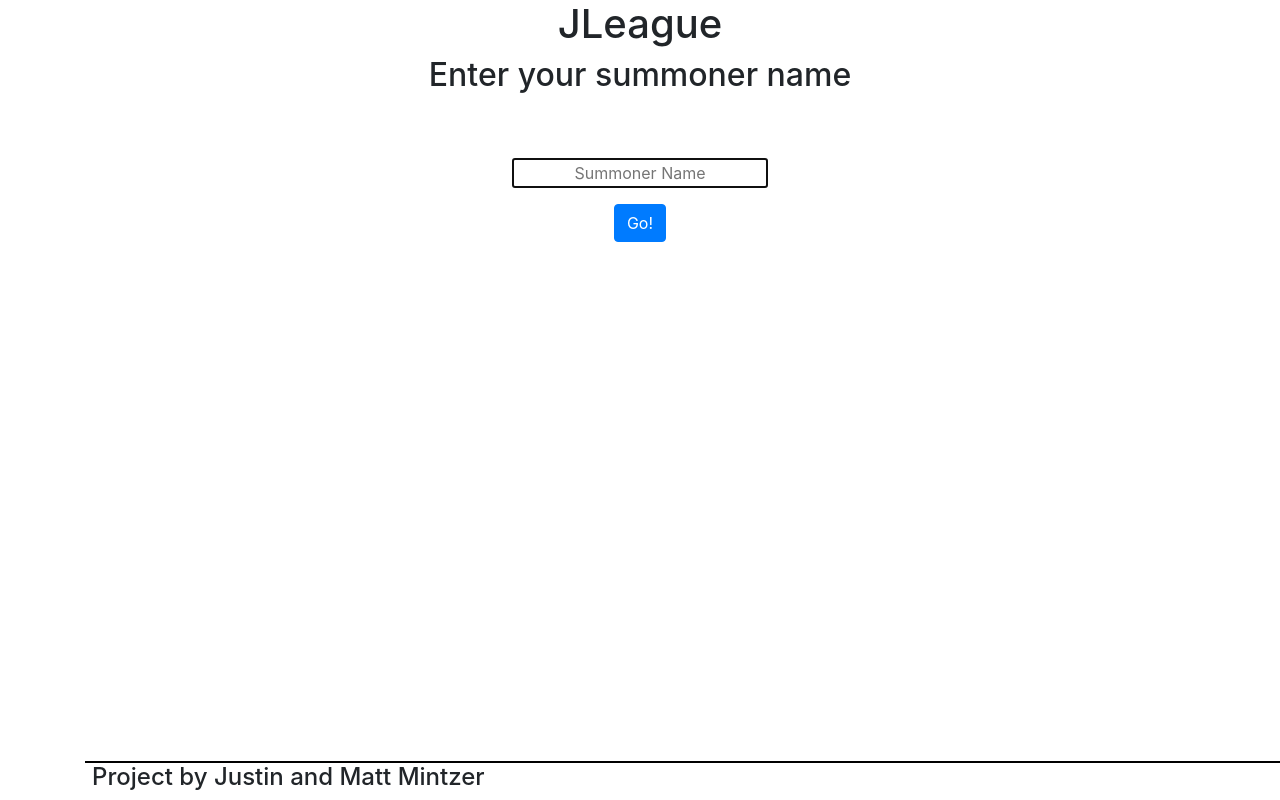
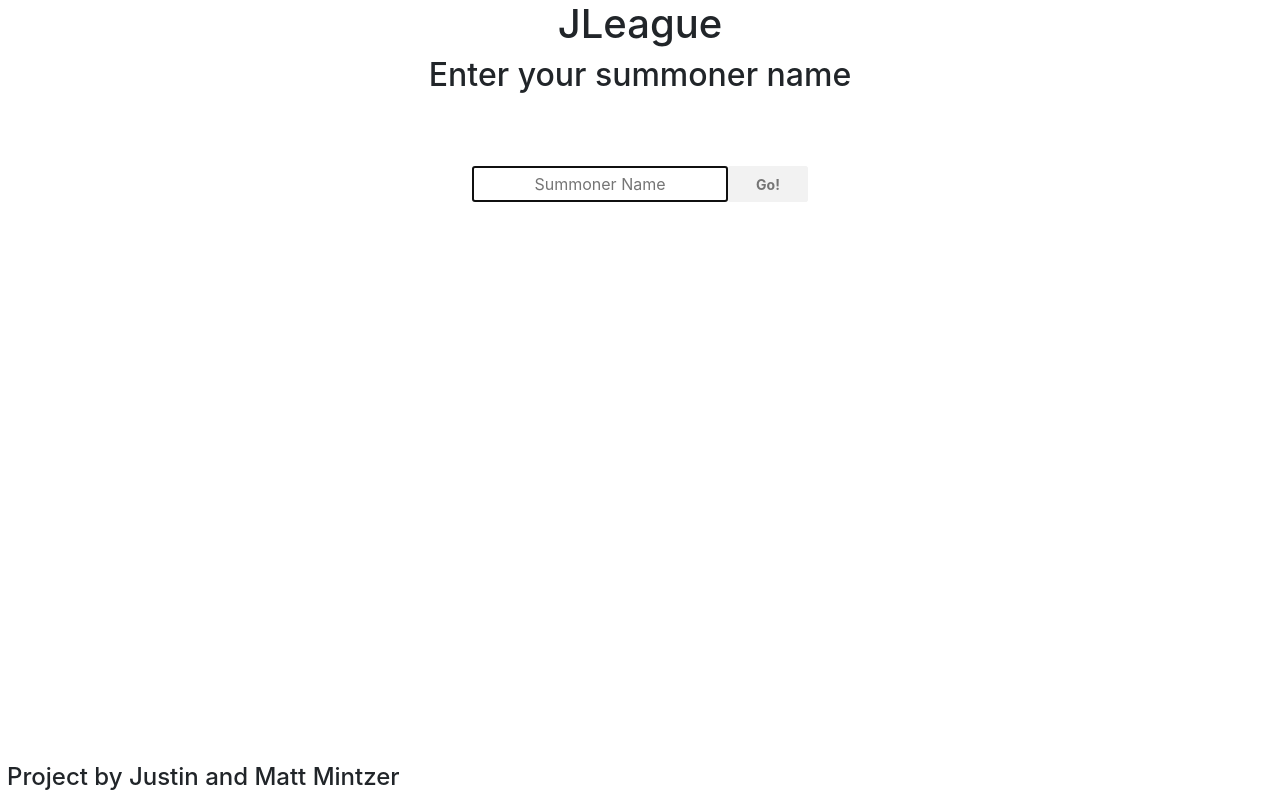
Before and after one commit to MMintzer/JavaScript-Learning, a plain HTML site: page jleague/views/index.html in a window 1280 px wide. Drawn offline with nearby package versions, Linux system fonts and the light colour scheme.

Commit message:
Make pretty search

```diff
--- a/jleague/views/index.html
+++ b/jleague/views/index.html
@@ -1,28 +1,3 @@
-<!-- <html>
-
-<head>
-  <title>JLeague</title>
-  <script>
-  function test() {
-    window.location.href = "/getSummonerByName/test";
-  }
-  </script>
-</head>
-
-<body bgcolor="silver">
-  <table>
-    <tr>
-      <td>Enter a Summoner:</td>
-      <td><input type="input" name="summoner_name" /></td>
-    </tr>
-    <tr>
-      <td></td>
-      <td><button type="button" name="search_summoner" onclick="test()">Search Summoner</button></td>
-    </tr>
-  </table>
-</body>
-</html> -->
-
 <!DOCTYPE html>
 <html lang="en">
   <head>
@@ -39,7 +14,7 @@
     <link rel="stylesheet" href="https://stackpath.bootstrapcdn.com/bootstrap/4.1.1/css/bootstrap.min.css" integrity="sha384-WskhaSGFgHYWDcbwN70/dfYBj47jz9qbsMId/iRN3ewGhXQFZCSftd1LZCfmhktB" crossorigin="anonymous">
 
   </head>
-  <body class='container'>
+  <body class='container-fluid-padding'>
 
       <div id='app' class='center'>
 
@@ -52,11 +27,10 @@
         <div id='main'>
 
           <div id='input-parent'>
-            <!-- summoner name input, and submit button -->
-            <div class="form-group">
+            <div class='input-group'>
               <input id='player-input' placeholder="Summoner Name" maxlength='16' autofocus=autofocus></input>
+              <button type="button" class="btn btn-primary"  id='submit'>Go!</button>
             </div>
-            <button type="button" class="btn btn-primary" id='submit'>Go!</button>
           </div>
 
         </div>
@@ -65,14 +39,18 @@
 
 
     <div id='footer' class='center'>
+      <div='class-container-fluid padding'>
         <div class='row'>
 
           <div class='col-sm-4'>
             <h4>Project by Justin and Matt Mintzer</h4>
           </div>
 
+      </div>
         </div>
+      </div>
     </div>
+
 
   </body>
 </html>
--- a/jleague/views/style.css
+++ b/jleague/views/style.css
@@ -4,7 +4,7 @@
 
 #footer {
   width: 100%;
-  border-top: solid 2px black;
+  /*border-top: solid 2px black;*/
   position: fixed;
   bottom: 0;
 }
@@ -18,3 +18,24 @@
   display: inline-block;;
   text-align: center;
 }
+
+#submit {
+  border-radius: 2px;
+  background: #f2f2f2;
+  border: 1px solid #f2f2f2;
+  color: #757575;
+  cursor: default;
+  font-size: 14px;
+  font-weight: bold;
+  width: 80px;
+  padding: 0 16px;
+  height:36px;
+}
+
+#submit:hover {
+  box-shadow: 0 1px 1px rgba(0,0,0,0.1);
+  background: #f8f8f8;
+  border: 1px solid #c6c6c6;
+  box-shadow: 0 1px 1px rgba(0,0,0,0.1);
+  color: #222;
+}
```
